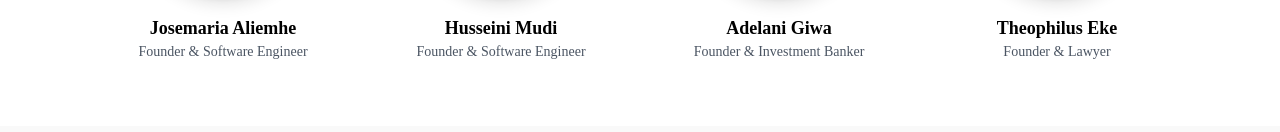
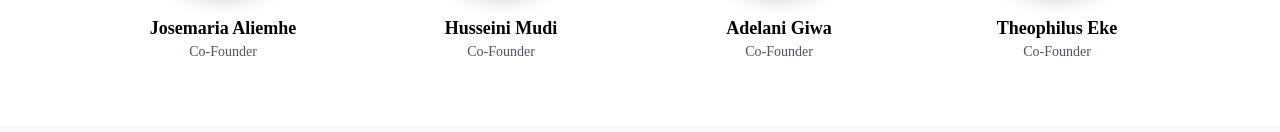
Before and after one commit to BigJoseDev/T4T, a React (Vite) app in the folder frontend/: page /about-us in a window 1280 px wide. Shown: the part 902-1034 px from the top of the page. Built offline with nearby package versions, Linux system fonts and the light colour scheme.

Commit message:
added founder 1

```diff
--- a/frontend/src/Components/TeamSection/TeamSection.jsx
+++ b/frontend/src/Components/TeamSection/TeamSection.jsx
@@ -1,6 +1,6 @@
 import React from "react";
 import { motion } from "framer-motion";
-import founder1 from '../../assets/founder1.avif';
+import founder1 from '../../assets/founder12.jpg';
 import founder2 from '../../assets/founder2.jpeg';
 import founder3 from '../../assets/founder3.jpeg';
 import founder4 from '../../assets/founder4.jpeg';
@@ -9,22 +9,22 @@ const TeamSection = () => {
   const teamMembers = [
     {
       name: "Josemaria Aliemhe",
-      role: "Founder & Software Engineer",
+      role: "Co-Founder",
       image: founder1,
     },
     {
       name: "Husseini Mudi",
-      role: "Founder & Software Engineer",
+      role: "Co-Founder",
       image: founder3,
     },
     {
       name: "Adelani Giwa",
-      role: "Founder & Investment Banker",
+      role: "Co-Founder",
       image: founder2,
     },
     {
       name: "Theophilus Eke",
-      role: "Founder & Lawyer",
+      role: "Co-Founder",
       image: founder4,
     },
   ];
```
Also changed, not shown: frontend/src/assets/founder11.jpg (added), frontend/src/assets/founder12.jpg (added).
